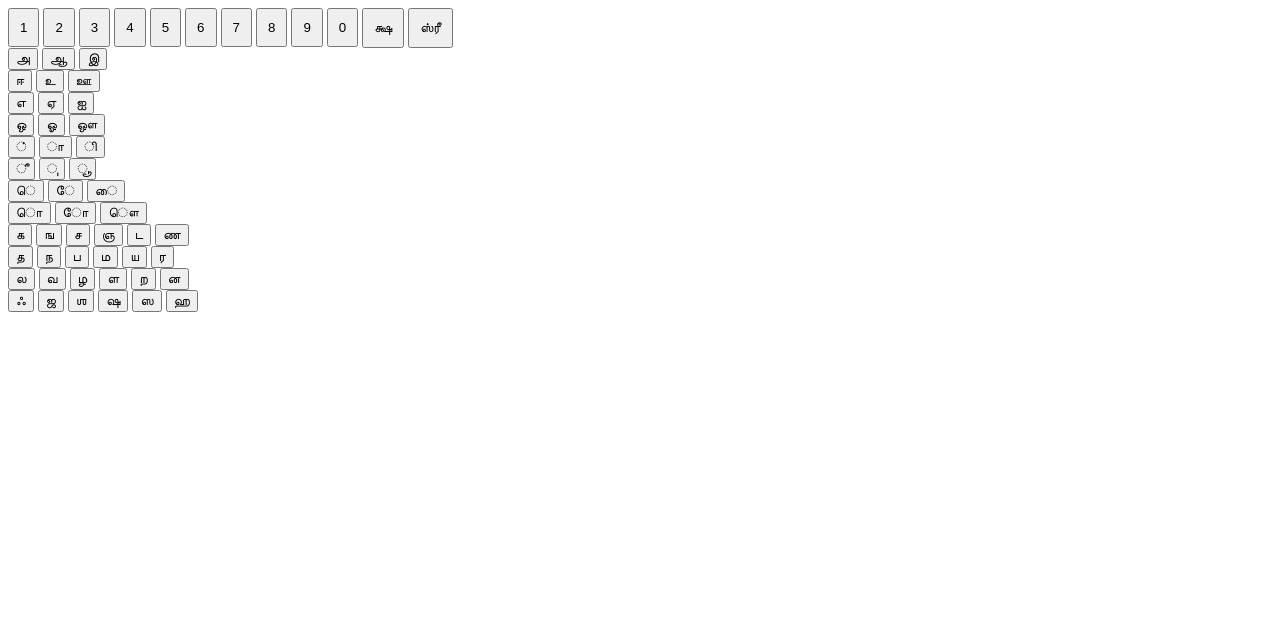
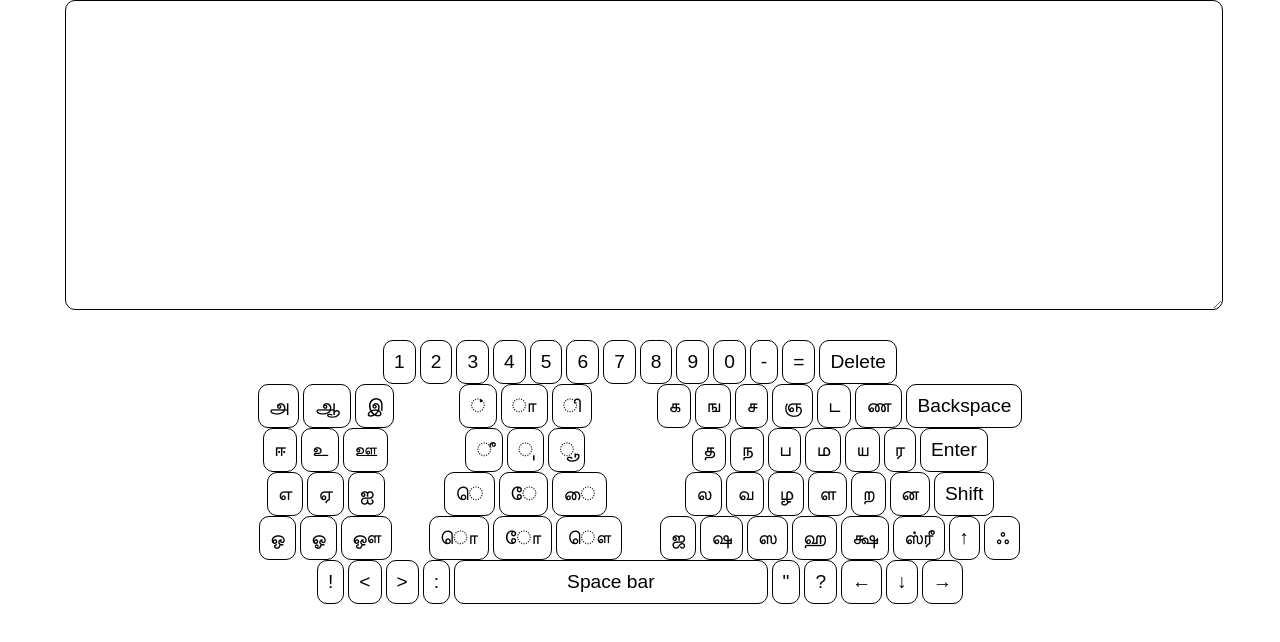
Before and after one commit to gokulapriyandckap/Tamil_Keyboard_V1, a plain HTML site: page Tamil keyboard - version 0/index.html in a window 1280 px wide. Drawn offline with Linux system fonts and the light colour scheme.

Commit message:
html is completed

```diff
--- a/Tamil keyboard - version 0/index.html
+++ b/Tamil keyboard - version 0/index.html
@@ -4,23 +4,30 @@
     <meta charset="UTF-8">
     <meta name="viewport" content="width=device-width, initial-scale=1.0">
     <title>Keyboard page</title>
+    <link rel="stylesheet" href="style.css">
 </head>
 <body>
+    <div class="textarea">
+        <textarea></textarea>
+    </div>
     <div class="container">
-        <div class="numbers">
-            <button class="number" style="padding: 10px;">1</button>
-            <button class="number" style="padding: 10px;">2</button>
-            <button class="number" style="padding: 10px;">3</button>
-            <button class="number" style="padding: 10px;">4</button>
-            <button class="number" style="padding: 10px;">5</button>
-            <button class="number" style="padding: 10px;">6</button>
-            <button class="number" style="padding: 10px;">7</button>
-            <button class="number" style="padding: 10px;">8</button>
-            <button class="number" style="padding: 10px;">9</button>
-            <button class="number" style="padding: 10px;">0</button>
-            <button class="number" style="padding: 10px;">க்ஷ</button>
-            <button class="number" style="padding: 10px;">ஸ்ரீ</button>
+        <div class="number_part">
+            <button class="number">1</button>
+            <button class="number">2</button>
+            <button class="number">3</button>
+            <button class="number">4</button>
+            <button class="number">5</button>
+            <button class="number">6</button>
+            <button class="number">7</button>
+            <button class="number">8</button>
+            <button class="number">9</button>
+            <button class="number">0</button>
+            <button class="number">-</button>
+            <button class="number">=</button>
+            <button class="Delete">Delete</button>
+
         </div>
+        <div class="letters_part">
             <div class="uyir_eluthukkal">
                 <button class="uyir_eluthu">அ</button>
                 <button class="uyir_eluthu">ஆ</button>
@@ -62,6 +69,8 @@
                 <button class="mei_eluthu">ஞ</button>
                 <button class="mei_eluthu">ட</button>
                 <button class="mei_eluthu">ண</button>
+                <button class="Backspace">Backspace</button>
+
                 <br>
                 <button class="mei_eluthu">த</button>
                 <button class="mei_eluthu">ந</button>
@@ -69,6 +78,8 @@
                 <button class="mei_eluthu">ம</button>
                 <button class="mei_eluthu">ய</button>
                 <button class="mei_eluthu">ர</button>
+                <button class="Enter">Enter</button>
+
                 <br>
                 <button class="mei_eluthu">ல</button>
                 <button class="mei_eluthu">வ</button>
@@ -76,15 +87,32 @@
                 <button class="mei_eluthu">ள</button>
                 <button class="mei_eluthu">ற</button>
                 <button class="mei_eluthu">ன</button>
+                <button class="Shift">Shift</button>
+
                 <br>
-            <button class="mei_eluthu">ஃ</button>
                 <button class="mei_eluthu">ஜ</button>
-            <button class="mei_eluthu">ஶ</button>
                 <button class="mei_eluthu">ஷ</button>
                 <button class="mei_eluthu">ஸ</button>
                 <button class="mei_eluthu">ஹ</button>
+                <button class="mei_eluthu">க்ஷ</button>
+                <button class="mei_eluthu">ஸ்ரீ</button>
+                <button class="up_arror">↑</button>
+                <button class="mei_eluthu">ஃ</button>
+
             </div>
         </div>
-
+        <div class="special_characters">
+            <button class="exclamation_mark">!</button>
+            <button class="less_than_symbol"><</button>
+            <button class="greater_than_symbol">></button>
+            <button class="colon">:</button>
+            <button class="Space_bar">Space bar</button>
+            <button class="quote_symbol">"</button>
+            <button class="question_mark">?</button>
+            <button class="left_arrow">←</button>
+            <button class="down_arrow">↓</button>
+            <button class="right_arrow">→</button>
+        </div>
+    </div>
 </body>
 </html>
--- a/Tamil keyboard - version 0/style.css
+++ b/Tamil keyboard - version 0/style.css
@@ -0,0 +1,47 @@
+*{
+    padding: auto;
+    margin: 0 auto;
+}
+textarea{
+    width: 90%;
+    height: 19rem;
+    font-size: x-large;
+    background-color: rgba(71, 164, 245, 0);
+    border-radius: 10px;
+    border: solid 1px white;
+    color:black;
+    margin-left: 65px;
+    border-color: black;
+}
+
+textarea:hover{
+    box-shadow: 0px 8px 40px lightblue;
+}
+
+textarea:focus{
+    box-shadow: 0px 8px 40px lightblue;
+    border-color: white;
+}
+.container{
+    text-align: center;
+    width: 50rem;
+    padding-top: 2%;
+    padding-bottom: 0.9%;
+}
+button{
+    padding: 10px;
+    background-color: rgba(71, 164, 245, 0);
+    border-radius: 10px;
+    border: solid 1px black;
+    color: black;
+    font-size: larger;
+}
+.letters_part{
+    display: flex;
+    justify-content: space-evenly;
+    width: 50rem;
+}
+.Space_bar{
+    padding-left: 7rem;
+    padding-right: 7rem;
+}
```
Lines whose indentation alone changed are shown as unchanged.
